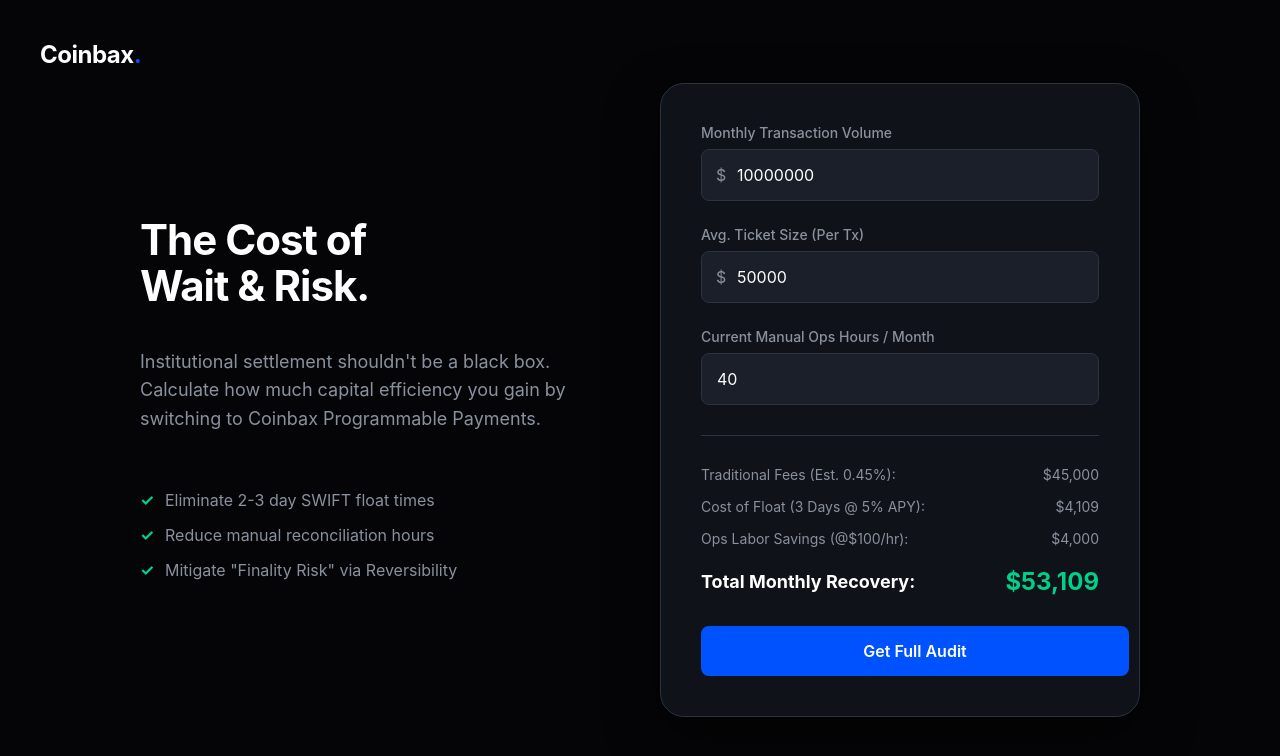
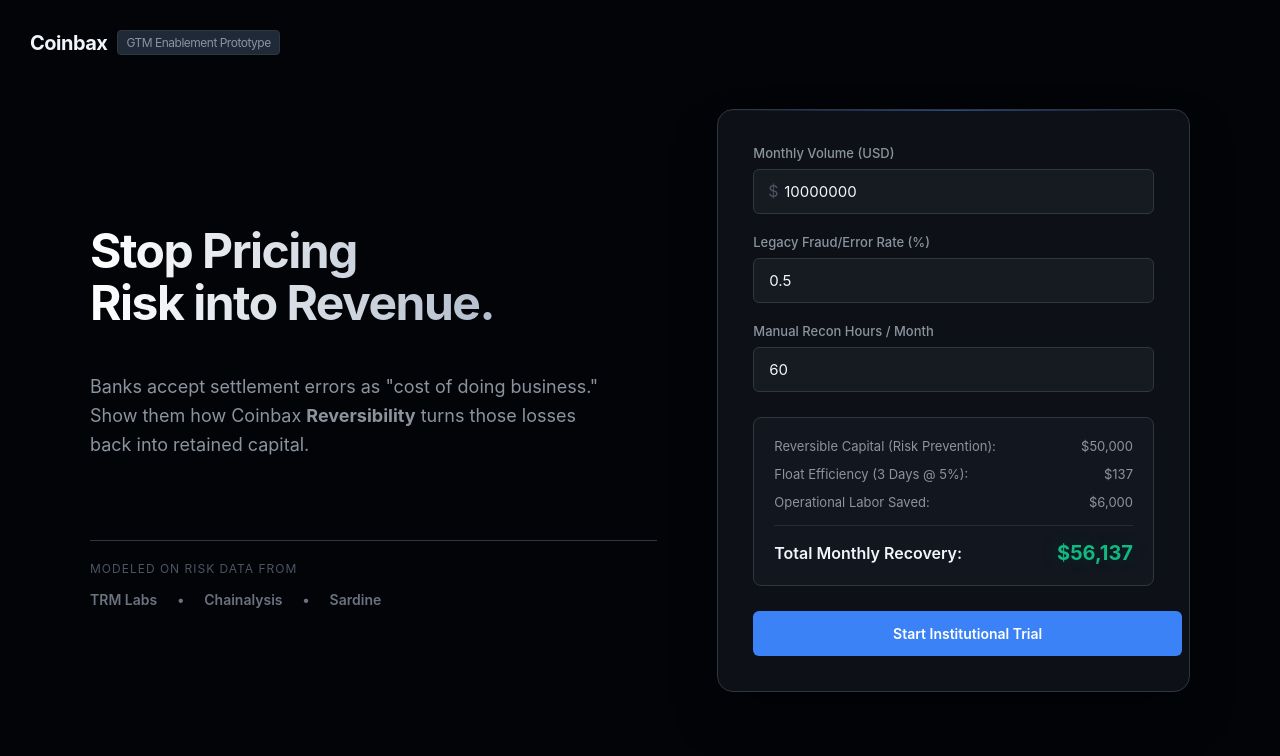
Before and after one commit to Paulodev231/coinbax-calc, a plain HTML site: page index.html in a window 1280 px wide. Drawn offline with Linux system fonts and the light colour scheme.

Commit message:
Update index.html

```diff
--- a/index.html
+++ b/index.html
@@ -3,18 +3,19 @@
 <head>
     <meta charset="UTF-8">
     <meta name="viewport" content="width=device-width, initial-scale=1.0">
-    <title>Coinbax | Settlement Risk & ROI Calculator</title>
+    <title>Coinbax | Settlement ROI & Risk Audit</title>
     <style>
         :root {
-            --bg-body: #050507; /* Deep Institutional Black */
-            --bg-card: #0F1218; /* Navy-Grey Surface */
-            --bg-input: #1A1F29;
-            --accent-primary: #0052FF; /* Trust Blue */
-            --accent-success: #00D188; /* Growth Green */
-            --text-main: #FFFFFF;
-            --text-muted: #8A919E;
-            --border: #2B3240;
-            --font-stack: 'Inter', -apple-system, BlinkMacSystemFont, sans-serif;
+            --bg-body: #020408; /* Deep Institutional Black */
+            --bg-card: #0d1117; /* GitHub/Dev Style Dark */
+            --bg-input: #161b22;
+            --accent-primary: #3b82f6; /* Coinbax Blue */
+            --accent-hover: #2563eb;
+            --accent-success: #10b981; /* Financial Green */
+            --text-main: #f0f6fc;
+            --text-muted: #8b949e;
+            --border: #30363d;
+            --font-stack: 'Inter', -apple-system, BlinkMacSystemFont, "Segoe UI", Helvetica, Arial, sans-serif;
         }
 
         body {
@@ -31,24 +32,36 @@
 
         .container {
             width: 100%;
-            max-width: 1000px;
+            max-width: 1100px;
             padding: 40px 20px;
             display: grid;
-            grid-template-columns: 1fr 1fr;
-            gap: 40px;
+            grid-template-columns: 1.2fr 1fr; /* More space for narrative */
+            gap: 60px;
+            align-items: center;
         }
 
         /* --- Branding --- */
         .brand-header {
             position: absolute;
-            top: 40px;
-            left: 40px;
-            font-size: 24px;
+            top: 30px;
+            left: 30px;
+            font-size: 20px;
             font-weight: 700;
             letter-spacing: -0.5px;
             color: var(--text-main);
+            display: flex;
+            align-items: center;
+            gap: 10px;
         }
-        .brand-header span { color: var(--accent-primary); }
+        .brand-badge {
+            background: #1f2937;
+            font-size: 12px;
+            padding: 4px 8px;
+            border-radius: 4px;
+            color: var(--text-muted);
+            font-weight: 400;
+            border: 1px solid var(--border);
+        }
 
         /* --- Left Column: Context --- */
         .context-panel {
@@ -58,10 +71,13 @@
         }
 
         h1 {
-            font-size: 42px;
+            font-size: 48px;
             line-height: 1.1;
-            margin-bottom: 20px;
-            letter-spacing: -1px;
+            margin-bottom: 25px;
+            letter-spacing: -1.5px;
+            background: linear-gradient(90deg, #fff, #94a3b8);
+            -webkit-background-clip: text;
+            -webkit-text-fill-color: transparent;
         }
 
         p.subtitle {
@@ -69,44 +85,60 @@
             line-height: 1.6;
             color: var(--text-muted);
             margin-bottom: 40px;
+            max-width: 90%;
         }
 
-        .value-prop-list {
-            list-style: none;
-            padding: 0;
+        .partners-block {
+            margin-top: 40px;
+            padding-top: 20px;
+            border-top: 1px solid var(--border);
         }
-
-        .value-prop-list li {
+        .partners-label {
+            font-size: 12px;
+            text-transform: uppercase;
+            letter-spacing: 1px;
+            color: #4b5563;
             margin-bottom: 15px;
-            padding-left: 25px;
-            position: relative;
-            color: var(--text-muted);
+            display: block;
         }
-
-        .value-prop-list li::before {
-            content: "✓";
-            position: absolute;
-            left: 0;
-            color: var(--accent-success);
-            font-weight: bold;
+        .partners-list {
+            display: flex;
+            gap: 20px;
+            color: #6b7280;
+            font-weight: 600;
+            font-size: 14px;
         }
 
         /* --- Right Column: The Calculator --- */
         .calculator-card {
             background: var(--bg-card);
             border: 1px solid var(--border);
-            border-radius: 24px;
-            padding: 40px;
-            box-shadow: 0 20px 50px rgba(0,0,0,0.5);
+            border-radius: 16px;
+            padding: 35px;
+            box-shadow: 0 25px 50px -12px rgba(0, 0, 0, 0.5);
+            position: relative;
+            overflow: hidden;
+        }
+
+        /* Glow effect */
+        .calculator-card::before {
+            content: '';
+            position: absolute;
+            top: 0;
+            left: 0;
+            right: 0;
+            height: 1px;
+            background: linear-gradient(90deg, transparent, var(--accent-primary), transparent);
+            opacity: 0.5;
         }
 
         .input-group {
-            margin-bottom: 25px;
+            margin-bottom: 20px;
         }
 
         label {
             display: block;
-            font-size: 14px;
+            font-size: 13px;
             color: var(--text-muted);
             margin-bottom: 8px;
             font-weight: 500;
@@ -121,7 +153,7 @@
             left: 15px;
             top: 50%;
             transform: translateY(-50%);
-            color: var(--text-muted);
+            color: #4b5563;
         }
 
         input[type="number"] {
@@ -129,9 +161,9 @@
             background: var(--bg-input);
             border: 1px solid var(--border);
             color: var(--text-main);
-            padding: 15px 15px 15px 35px; /* Space for symbol */
-            border-radius: 8px;
-            font-size: 16px;
+            padding: 12px 12px 12px 30px;
+            border-radius: 6px;
+            font-size: 15px;
             font-family: var(--font-stack);
             box-sizing: border-box;
             transition: all 0.2s;
@@ -140,80 +172,104 @@
         input[type="number"]:focus {
             outline: none;
             border-color: var(--accent-primary);
-            background: #202633;
+            box-shadow: 0 0 0 3px rgba(59, 130, 246, 0.1);
         }
 
         /* --- Output Section --- */
         .results-section {
-            margin-top: 30px;
-            padding-top: 30px;
-            border-top: 1px solid var(--border);
+            background: #12161f;
+            border-radius: 8px;
+            padding: 20px;
+            margin-top: 25px;
+            border: 1px solid var(--border);
         }
 
         .result-row {
             display: flex;
             justify-content: space-between;
-            margin-bottom: 15px;
-            font-size: 14px;
+            margin-bottom: 12px;
+            font-size: 13px;
             color: var(--text-muted);
         }
 
+        .result-row:last-child { margin-bottom: 0; }
+
         .result-row.total {
+            margin-top: 15px;
+            padding-top: 15px;
+            border-top: 1px solid #252b36;
             color: var(--text-main);
-            font-weight: 700;
-            font-size: 18px;
-            margin-top: 20px;
+            font-weight: 600;
+            font-size: 16px;
             align-items: center;
         }
 
         .highlight-green {
             color: var(--accent-success);
-            font-size: 24px;
+            font-size: 20px;
+            font-weight: 700;
+            text-shadow: 0 0 20px rgba(16, 185, 129, 0.2);
         }
 
         .cta-button {
             display: block;
             width: 100%;
-            margin-top: 30px;
+            margin-top: 25px;
             background: var(--accent-primary);
             color: white;
             text-align: center;
-            padding: 15px;
-            border-radius: 8px;
+            padding: 14px;
+            border-radius: 6px;
             font-weight: 600;
+            font-size: 14px;
             text-decoration: none;
-            transition: opacity 0.2s;
+            transition: all 0.2s;
         }
-        .cta-button:hover { opacity: 0.9; }
+        .cta-button:hover {
+            background: var(--accent-hover);
+            transform: translateY(-1px);
+        }
 
-        @media (max-width: 800px) {
-            .container { grid-template-columns: 1fr; padding-top: 80px; }
-            .brand-header { top: 20px; left: 20px; }
+        @media (max-width: 900px) {
+            .container { grid-template-columns: 1fr; padding-top: 80px; text-align: center; }
+            .brand-header { top: 20px; left: 50%; transform: translateX(-50%); }
+            .context-panel { align-items: center; }
+            p.subtitle { max-width: 100%; }
+            .partners-list { justify-content: center; }
         }
     </style>
 </head>
 <body>
 
-    <div class="brand-header">Coinbax<span>.</span></div>
+    <div class="brand-header">
+        Coinbax
+        <span class="brand-badge">GTM Enablement Prototype</span>
+    </div>
 
     <div class="container">
         <div class="context-panel">
-            <h1>The Cost of<br>Wait & Risk.</h1>
+            <h1>Stop Pricing<br>Risk into Revenue.</h1>
             <p class="subtitle">
-                Institutional settlement shouldn't be a black box.
-                Calculate how much capital efficiency you gain by switching to Coinbax Programmable Payments.
+                Banks accept settlement errors as "cost of doing business."
+                Show them how Coinbax <strong>Reversibility</strong> turns those losses back into retained capital.
             </p>
-            <ul class="value-prop-list">
-                <li>Eliminate 2-3 day SWIFT float times</li>
-                <li>Reduce manual reconciliation hours</li>
-                <li>Mitigate "Finality Risk" via Reversibility</li>
-            </ul>
+
+            <div class="partners-block">
+                <span class="partners-label">Modeled on Risk Data From</span>
+                <div class="partners-list">
+                    <span>TRM Labs</span>
+                    <span>•</span>
+                    <span>Chainalysis</span>
+                    <span>•</span>
+                    <span>Sardine</span>
+                </div>
+            </div>
         </div>
 
         <div class="calculator-card">
 
             <div class="input-group">
-                <label>Monthly Transaction Volume</label>
+                <label>Monthly Volume (USD)</label>
                 <div class="input-wrapper">
                     <span class="currency-symbol">$</span>
                     <input type="number" id="volume" value="10000000" oninput="calculateROI()">
@@ -221,41 +277,44 @@
             </div>
 
             <div class="input-group">
-                <label>Avg. Ticket Size (Per Tx)</label>
+                <label>Legacy Fraud/Error Rate (%)</label>
                 <div class="input-wrapper">
-                    <span class="currency-symbol">$</span>
-                    <input type="number" id="ticket" value="50000" oninput="calculateROI()">
+                    <span class="currency-symbol" style="opacity:0">%</span>
+                    <input type="number" id="errorRate" value="0.5" step="0.1" style="padding-left: 15px;" oninput="calculateROI()">
                 </div>
             </div>
 
             <div class="input-group">
-                <label>Current Manual Ops Hours / Month</label>
+                <label>Manual Recon Hours / Month</label>
                 <div class="input-wrapper">
-                    <span class="currency-symbol" style="opacity:0">H</span> <input type="number" id="hours" value="40" style="padding-left: 15px;" oninput="calculateROI()">
+                    <span class="currency-symbol" style="opacity:0">H</span>
+                    <input type="number" id="hours" value="60" style="padding-left: 15px;" oninput="calculateROI()">
                 </div>
             </div>
 
             <div class="results-section">
                 <div class="result-row">
-                    <span>Traditional Fees (Est. 0.45%):</span>
-                    <span id="tradFees">$45,000</span>
+                    <span>Reversible Capital (Risk Prevention):</span>
+                    <span id="riskSavings">$50,000</span>
                 </div>
                 <div class="result-row">
-                    <span>Cost of Float (3 Days @ 5% APY):</span>
-                    <span id="floatCost">$4,109</span>
+                    <span>Float Efficiency (3 Days @ 5%):</span>
+                    <span id="floatSavings">$4,109</span>
                 </div>
                 <div class="result-row">
-                    <span>Ops Labor Savings (@$100/hr):</span>
-                    <span id="opsSavings">$4,000</span>
+                    <span>Operational Labor Saved:</span>
+                    <span id="laborSavings">$6,000</span>
                 </div>
 
                 <div class="result-row total">
                     <span>Total Monthly Recovery:</span>
-                    <span class="highlight-green" id="totalSavings">$53,109</span>
+                    <span class="highlight-green" id="totalSavings">$60,109</span>
                 </div>
             </div>
 
-            <a href="#" class="cta-button" onclick="alert('This would link to the scheduling page for Peter/Sales.')">Get Full Audit</a>
+            <a href="https://www.coinbax.com" target="_blank" class="cta-button">
+                Start Institutional Trial
+            </a>
         </div>
     </div>
 
@@ -263,8 +322,41 @@
         function calculateROI() {
             // Inputs
             const volume = parseFloat(document.getElementById('volume').value) || 0;
+            const errorRate = parseFloat(document.getElementById('errorRate').value) || 0;
             const hours = parseFloat(document.getElementById('hours').value) || 0;
 
-            // Constants (The "Logic")
-            const tradFeePercent = 0.0045; // 0.45% blend for SWIFT/Corresp
-            const coinbaxFeePercent = 0.0005; // 0.05% (Example efficiency
+            // Constants
+            const laborCostPerHour = 100; // Standard Bank Ops Rate
+            const interestRate = 0.05; // Risk-free rate (5%)
+
+            // 1. Risk Savings (The "Reversibility" Premium)
+            // Coinbax prevents 100% of finality errors (sent to wrong address/fraud)
+            const riskSavings = volume * (errorRate / 100);
+
+            // 2. Float Savings
+            // (Volume / 30) * 3 days * (5% / 365)
+            const dailyVol = volume / 30;
+            const floatSavings = (dailyVol * 3) * (interestRate / 365);
+
+            // 3. Labor Savings
+            const laborSavings = hours * laborCostPerHour;
+
+            // Total
+            const total = riskSavings + floatSavings + laborSavings;
+
+            // Update DOM
+            document.getElementById('riskSavings').innerText = formatUSD(riskSavings);
+            document.getElementById('floatSavings').innerText = formatUSD(floatSavings);
+            document.getElementById('laborSavings').innerText = formatUSD(laborSavings);
+            document.getElementById('totalSavings').innerText = formatUSD(total);
+        }
+
+        function formatUSD(num) {
+            return new Intl.NumberFormat('en-US', { style: 'currency', currency: 'USD', maximumFractionDigits: 0 }).format(num);
+        }
+
+        // Initialize
+        calculateROI();
+    </script>
+</body>
+</html>
```
